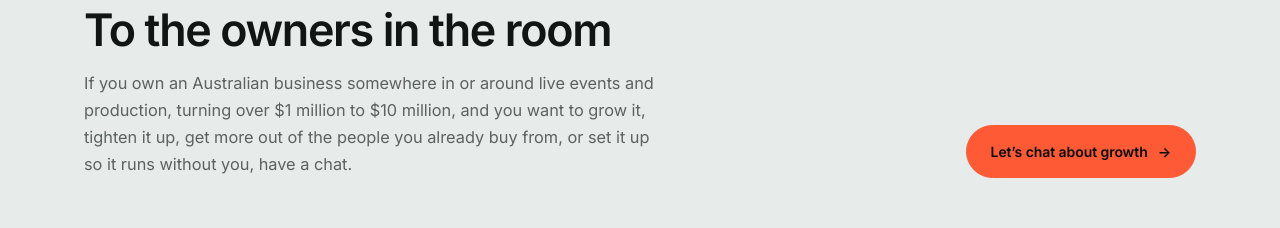
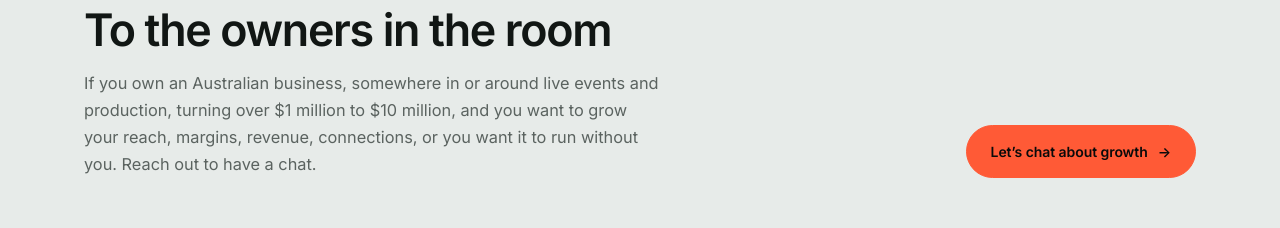
Before and after one commit to ryantayler/Headliner-Group-Website, a plain HTML site: page index.html in a window 1280 px wide. Shown: the part 2785-3013 px from the top of the page. Drawn offline with Linux system fonts and the light colour scheme.

Commit message:
Update the home close to Ryan's copy
Co-Authored-By: Claude Opus 5 <noreply@anthropic.com>
Claude-Session: https://claude.ai/code/session_01DjfMPENav1QLkD66DkX8kr

```diff
--- a/index.html
+++ b/index.html
@@ -155,7 +155,7 @@
     <div class="cta-band__in">
       <div class="stack rv">
         <h2 class="display d2">To the owners in the room</h2>
-        <p class="sub">If you own an Australian business somewhere in or around live events and production, turning over $1 million to $10 million, and you want to grow it, tighten it up, get more out of the people you already buy from, or set it up so it runs without you, have a chat.</p>
+        <p class="sub">If you own an Australian business, somewhere in or around live events and production, turning over $1 million to $10 million, and you want to grow your reach, margins, revenue, connections, or you want it to run without you. Reach out to have a chat.</p>
       </div>
       <div class="rv rv-d1"><a class="btn btn--fill" href="contact.html">Let&rsquo;s chat about growth <span class="arw">&#8594;</span></a></div>
     </div>
```
